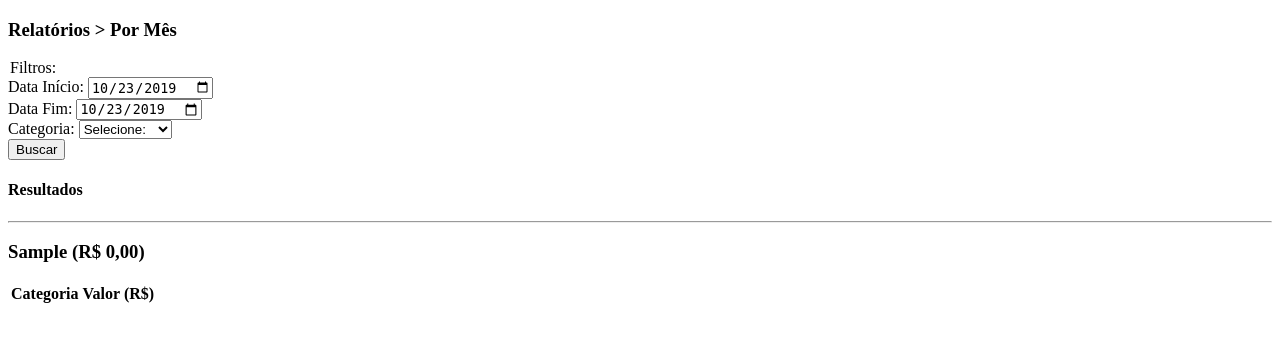
After one commit to alexpiagg/Finanza_v2, a PHP site: the page made by app/view/relatorios/porMes.php in a window 1280 px wide. The commit adds this page. Shown: the top 342 px of the page. Run offline with PHP 8.4, Linux system fonts and the light colour scheme; tables that the repository leaves empty hold one stand-in row (values such as "Sample post"); the template is opened without the code that fills it: most values are stand-ins (such as "Sample title", 1, 10 or a date in 2020); lists and menus that the app fills with data are empty; some libraries are stand-ins or nearby versions.

Commit message:
Migrando relatório de totais mensais

```diff
--- a/app/Controller/SobreController.php
+++ b/app/Controller/SobreController.php
@@ -22,6 +22,8 @@ class SobreController extends Controller
         require APP . 'view/_templates/sidebar.php';
 
         require APP . 'view/sobre/index.php';
+
+        require APP . 'view/_templates/footer.php';
     }
 
 }
--- a/app/view/_templates/sidebar.php
+++ b/app/view/_templates/sidebar.php
@@ -22,7 +22,7 @@
                     <li><a href="<?php echo URL; ?>relatorios/porCategoriaGrafico/">Por Categoria - Gráfico</a></li>
                 </ul>
                 <ul class="sub">
-                    <li><a  href="frmRelPorMes.php">Por Mês</a></li>
+                <li><a href="<?php echo URL; ?>relatorios/porMes/">Por Mês</a></li>
                 </ul>
                 <ul class="sub">
                     <li><a  href="frmRelPorReceita.php">Por Receita</a></li>
--- a/app/view/relatorios/porCategoriaGrafico.php
+++ b/app/view/relatorios/porCategoriaGrafico.php
@@ -100,10 +100,6 @@
         </section>
 
     </section>
-
-    <script src="<?php echo URL; ?>assets/js/bootstrap.min.js"></script>
-    <script src="<?php echo URL; ?>assets/js/common-scripts.js"></script>
-
     <!--main content end-->
 </section>
 
--- /dev/null
+++ b/app/view/relatorios/porMes.php
@@ -0,0 +1,143 @@
+<!DOCTYPE html>
+<html lang="pt-br">
+
+<body>
+    <section id="container">
+        <!--main content start-->
+        <section id="main-content">
+            <section class="wrapper">
+
+                <h3><i class="fa fa-angle-right"></i> Relatórios > Por Mês </h3>
+                <div class="row">
+
+                    <!--main content start-->
+                    <!--<section id="main-content">-->
+                    <section class="col-md-12">
+                        <section class="wrapper">
+                            <form class="form-horizontal style-form" action="<?php echo URL; ?>relatorios/porMes/" method="POST">
+                                <div class="form-group">
+
+                                    <legend> Filtros: </legend>
+                                    <div class="col-sm-4">
+                                        <label>Data Início:</label>
+                                        <input type="date" class="form-control" value=<?php echo date("Y-m-d") ?> name="dataIni" included>
+                                    </div>
+
+                                    <div class="col-sm-4">
+                                        <label>Data Fim:</label>
+                                        <input type="date" class="form-control" value=<?php echo date("Y-m-d") ?> name="dataFim">
+
+                                    </div>
+
+                                    <div class="col-sm-4">
+                                        <label>Categoria:</label>
+                                        <select name="tipoGasto" class="form-control">
+                                            <option value="0" name="tipoGasto"> Selecione: </option>
+                                            <?php
+
+                                                foreach ($listaTipoGastos as $tipo) {
+                                                    echo '<option value=' . $tipo->id . ' name="tipo">' . $tipo->tipo . '</option>';
+                                                }
+
+                                            ?>
+                                        </select>
+                                    </div>
+                                </div>
+
+                                <div class="form-group">
+                                    <div class="col-sm-12">
+                                        <input type="submit" class="btn btn-default" value="Buscar" name="submit_pormes">
+                                    </div>
+                                </div>
+
+                                <legend></legend>
+
+                            </form>
+                        </section>
+                    </section>
+                    <div class="col-md-12">
+                        <div class="content-panel">
+                            <h4><i class="fa fa-angle-right"></i> Resultados </h4>
+                            <hr>
+
+                            <?php
+                            if (true) {
+
+                                    $id = 0;
+                                    $totalGeral = 0;
+
+                                    if (!empty($retornoDados)) {
+
+                                        //Preenche o efeito de accordion, para cada categoria
+                                        echo '<div id="accordion">';
+
+                                        foreach ($listaMeses as $mes => $nome) {
+
+                                            //Filtra os dados o mês atual do loop
+                                            $dadosMes = $this->filterArrayByValue($retornoDados, $mes);
+
+                                            //Se não tem nada, pula para o próximo
+                                            if ($dadosMes == null) {
+                                                continue;
+                                            }
+
+                                            $total = array_sum(array_column($dadosMes, 'total'));
+
+                                            echo "<h3>" . $nome . " (R$    " . number_format($total, 2, ',', '.') . ") </h3>
+                                                    <div>
+                                                    <p>";
+
+                                            //Inicio - Cabeçalho da table de detalhes
+                                            echo '<table class="table table-bordered table-striped table-condensed cf table-hover">
+                                                                    <thead class="cf">
+                                                                    <tr>
+                                                                        <th>Categoria</th>
+                                                                        <th class="numeric">Valor (R$)</th>
+                                                                    </tr>
+                                                                    </thead>
+                                                                    <tbody>';
+
+                                            //Imprimindo o detalhes de gastos
+                                            foreach ($retornoDados as $row) {
+
+                                                if ($row['mes'] == $mes) {
+                                                    echo '<tr>
+                                                                        <td data-title="Company">' . $row["tipo"] . '</td>
+                                                                        <td class="numeric" data-title="Price">' . number_format($row['total'], 2, ',', '.') . '</td>
+                                                                  </tr>';
+                                                }
+
+                                            }
+
+                                            //Fim - Cabeçalho da table de detalhes
+                                            echo '</tbody>
+                                                        </table>';
+                                            echo "</p>
+                                                </div>";
+                                        }
+                                        echo "</div>";
+                                    } else {
+                                        echo '0 Registro(s)';
+                                    }
+
+                                    echo "</tbody>";
+                                    echo "</table>";
+
+                            }
+
+                            ?>
+
+                        </div>
+
+                        <!--/content-panel -->
+
+                    </div><!--/col-md-12 -->
+                </div><!--row -->
+            </section>
+            <!--/wrapper -->
+
+        </section> <!--/MAIN CONTENT -->
+    </section>
+</body>
+
+</html>
```
Also changed, not shown: app/Controller/RelatoriosController.php (+28 -0 lines), app/Model/Gasto.php (+33 -0 lines), app/view/_templates/footer.php (added, +26 -0 lines), app/view/_templates/heade.php (+0 -23 lines), app/view/relatorios/porCategoria.php (+2 -13 lines), public/assets/js/utils.js (added).
